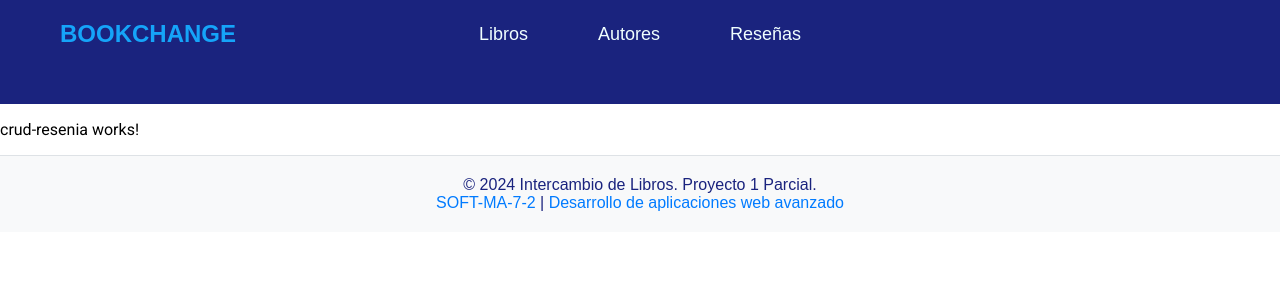
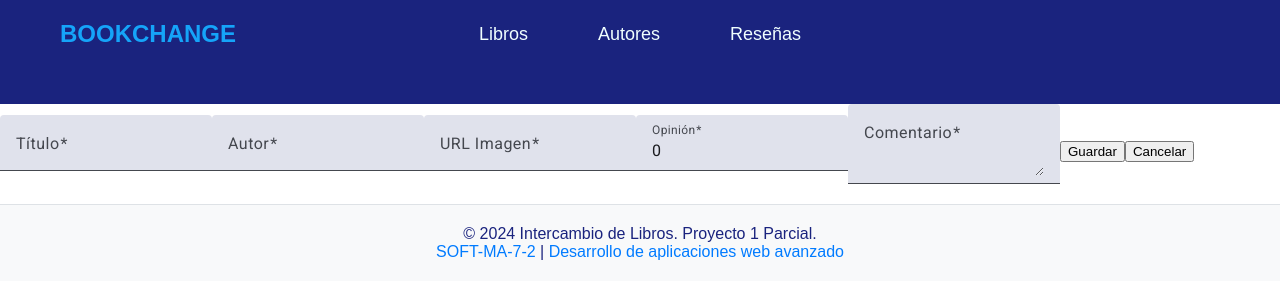
Before and after one commit to BrunoFGF/proyecto_dwa, an Angular app: page /crud-resenia in a window 1280 px wide. Shown: the top 300 px of the page. Built offline with nearby package versions, Linux system fonts and the light colour scheme; no server answers.

Commit message:
crud-resenia

```diff
--- a/src/app/components/crud-resenia/crud-resenia.component.html
+++ b/src/app/components/crud-resenia/crud-resenia.component.html
@@ -1 +1,26 @@
-<p>crud-resenia works!</p>
+<form [formGroup]="reseniaForm" (ngSubmit)="guardarResenia()">
+    <mat-form-field>
+      <mat-label>Título</mat-label>
+      <input matInput formControlName="titulo" />
+    </mat-form-field>
+    <mat-form-field>
+      <mat-label>Autor</mat-label>
+      <input matInput formControlName="autor" />
+    </mat-form-field>
+    <mat-form-field>
+      <mat-label>URL Imagen</mat-label>
+      <input matInput formControlName="imagen" />
+    </mat-form-field>
+    <mat-form-field>
+      <mat-label>Opinión</mat-label>
+      <input matInput type="number" formControlName="opinion" />
+    </mat-form-field>
+    <mat-form-field>
+      <mat-label>Comentario</mat-label>
+      <textarea matInput formControlName="comentario"></textarea>
+    </mat-form-field>
+    <button mat-raised-button type="submit" color="primary">
+      {{ isEditMode ? 'Actualizar' : 'Guardar' }}
+    </button>
+    <button mat-button type="button" (click)="cancelarEdicion()">Cancelar</button>
+  </form>
--- a/src/app/components/crud-resenia/crud-resenia.component.ts
+++ b/src/app/components/crud-resenia/crud-resenia.component.ts
@@ -1,12 +1,77 @@
-import { Component } from '@angular/core';
+
+import { Component, OnInit } from '@angular/core';
+import { FormBuilder, FormGroup, ReactiveFormsModule, Validators } from '@angular/forms';
+import { ReseniajsonService } from '../../services/reseniajson.service';
+import { Resenia } from '../../models/Resenia';
+import { MatInputModule } from '@angular/material/input';
 
 @Component({
   selector: 'app-crud-resenia',
   standalone: true,
-  imports: [],
+  imports: [MatInputModule, ReactiveFormsModule],
   templateUrl: './crud-resenia.component.html',
   styleUrl: './crud-resenia.component.css'
 })
 export class CrudReseniaComponent {
+  reseniaForm!: FormGroup;
+  resenias: Resenia[] = [];
+  isEditMode = false;
+  currentId: number | null = null;
+
+  constructor(private fb: FormBuilder, private reseniajsonService: ReseniajsonService) {}
+
+  ngOnInit(): void {
+    this.cargarResenias();
+    this.inicializarFormulario();
+  }
+
+  inicializarFormulario(): void {
+    this.reseniaForm = this.fb.group({
+      titulo: ['', Validators.required],
+      autor: ['', Validators.required],
+      imagen: ['', Validators.required],
+      opinion: [0, [Validators.required, Validators.min(1), Validators.max(10)]],
+      comentario: ['', Validators.required],
+    });
+  }
+
+  cargarResenias(): void {
+    this.reseniajsonService.getResenias().subscribe((data) => (this.resenias = data));
+  }
+
+  guardarResenia(): void {
+    if (this.reseniaForm.invalid) return;
+
+    const nuevaResenia: Resenia = this.reseniaForm.value;
+
+    if (this.isEditMode) {
+      nuevaResenia.id = this.currentId!;
+      this.reseniajsonService.updateResenia(nuevaResenia).subscribe(() => {
+        this.cargarResenias();
+        this.cancelarEdicion();
+      });
+    } else {
+      this.reseniajsonService.addResenia(nuevaResenia).subscribe(() => {
+        this.cargarResenias();
+        this.reseniaForm.reset();
+      });
+    }
+  }
+
+  editarResenia(resenia: Resenia): void {
+    this.isEditMode = true;
+    this.currentId = resenia.id!;
+    this.reseniaForm.patchValue(resenia);
+  }
+
+  eliminarResenia(id: number): void {
+    this.reseniajsonService.deleteResenia(id).subscribe(() => this.cargarResenias());
+  }
+
+  cancelarEdicion(): void {
+    this.isEditMode = false;
+    this.currentId = null;
+    this.reseniaForm.reset();
+  }
 
 }
```
